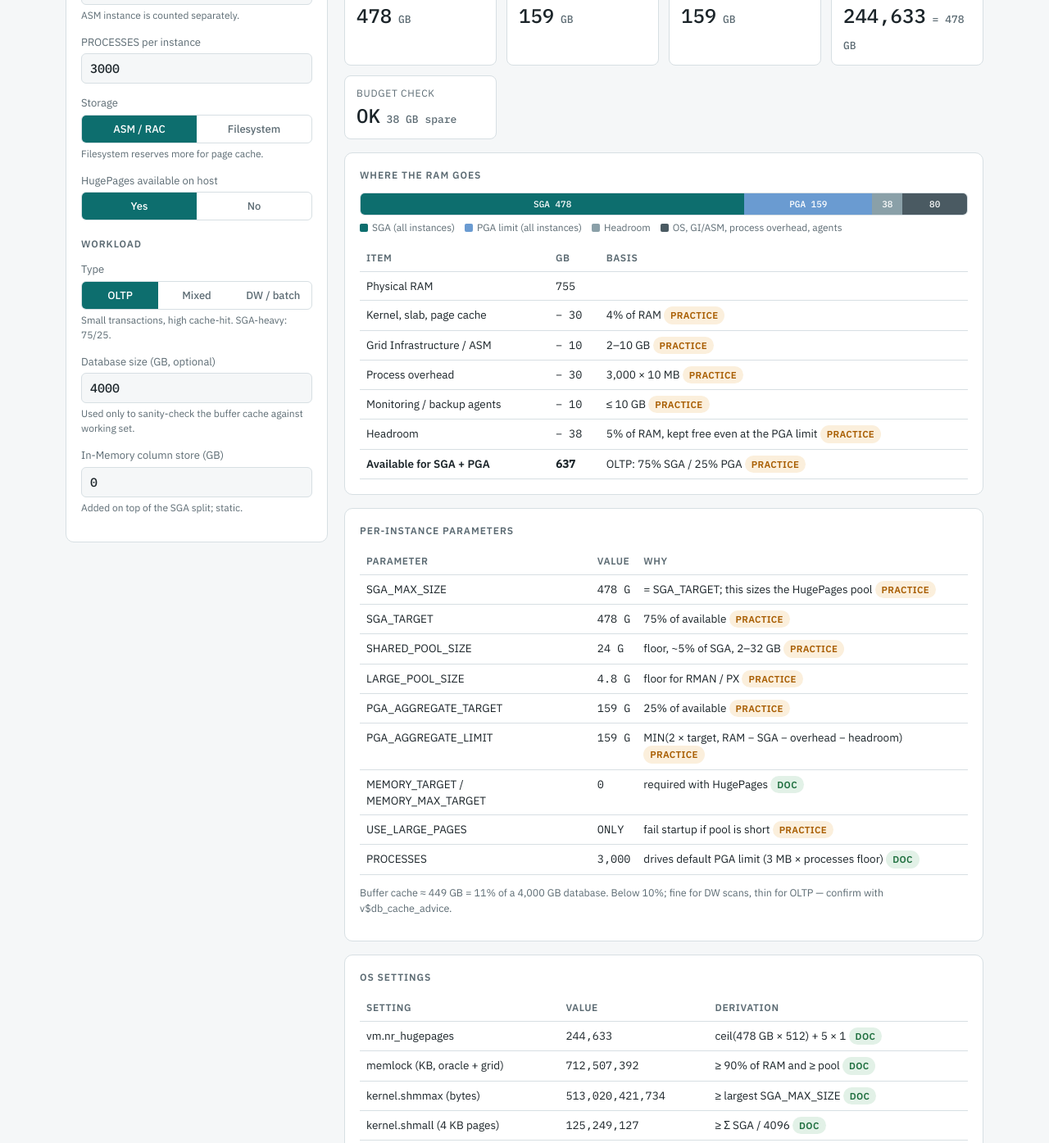
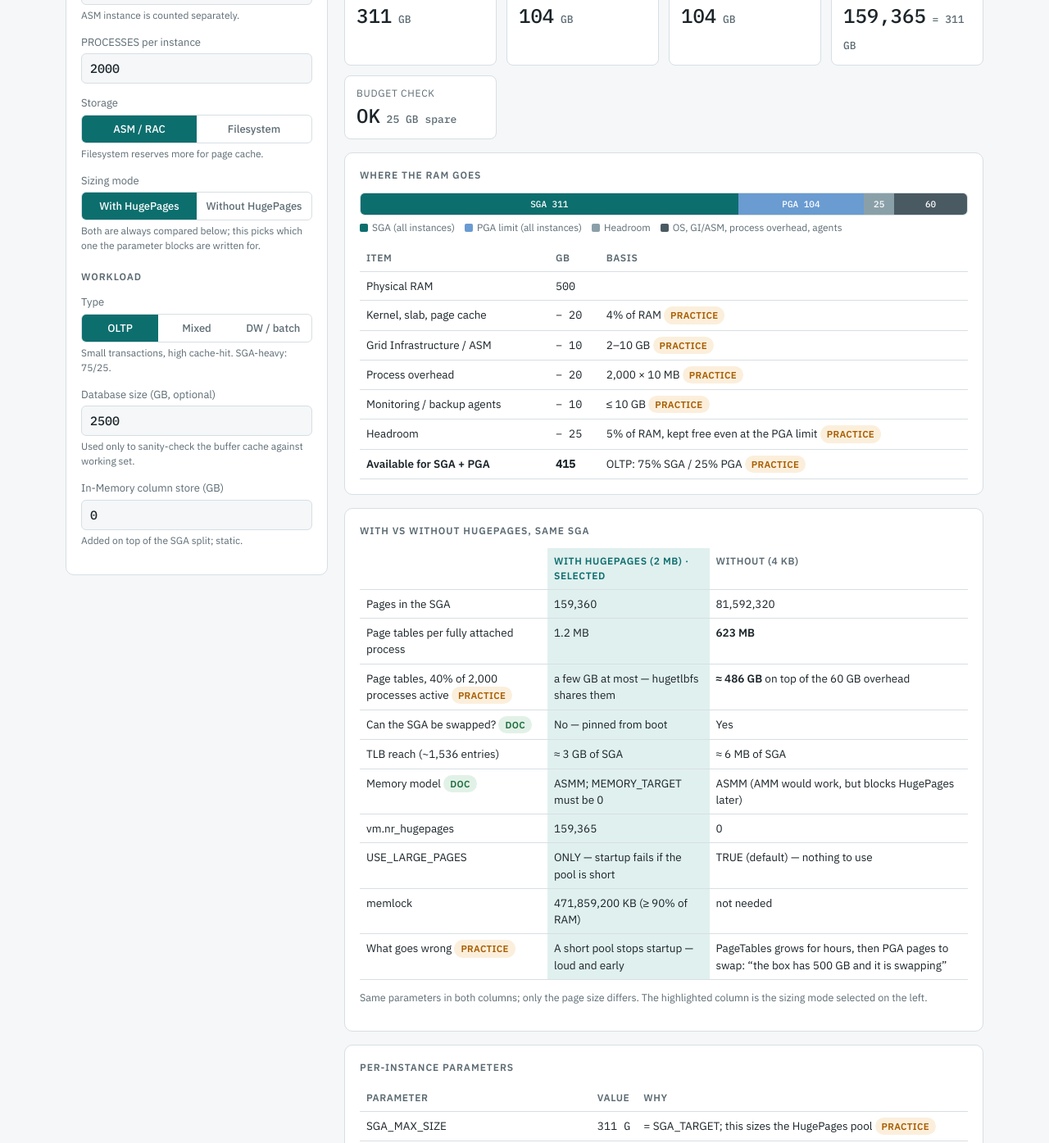
Before and after one commit to arasupathi/oracle-tools, a plain HTML site: page oracle-memory-sizer/index.html in a window 1280 px wide. Shown: the part 329-1724 px from the top of the page at 82% size. Drawn offline with Linux system fonts and the light colour scheme.

Commit message:
Memory Sizer: with-vs-without HugePages comparison, 500 GB default

```diff
--- a/oracle-memory-sizer/index.html
+++ b/oracle-memory-sizer/index.html
@@ -3,7 +3,7 @@
 <head>
 <meta charset="utf-8">
 <meta name="viewport" content="width=device-width, initial-scale=1">
-<meta name="description" content="Oracle Database memory sizing calculator: SGA/PGA split, PGA_AGGREGATE_LIMIT, HugePages count, kernel parameters, ASMM vs AMM verdict.">
+<meta name="description" content="Oracle Database memory sizing calculator: SGA/PGA split, PGA_AGGREGATE_LIMIT, HugePages count, kernel parameters, with-vs-without HugePages comparison, ASMM vs AMM verdict.">
 <title>Oracle Memory Sizer</title>
 <link rel="stylesheet" href="https://fonts.googleapis.com/css2?family=IBM+Plex+Sans:wght@400;500;600&family=IBM+Plex+Mono:wght@400;500&display=swap">
 <style>
@@ -57,6 +57,9 @@ table{width:100%;border-collapse:collapse;font-size:13.5px}
 th,td{text-align:left;padding:7px 8px;border-bottom:1px solid var(--line);vertical-align:top}
 th{color:var(--muted);font-weight:600;font-size:12px;text-transform:uppercase;letter-spacing:.05em}
 td.n{font-family:var(--mono);font-variant-numeric:tabular-nums;white-space:nowrap}
+#compare th.sel,#compare td.sel{background:var(--accent-soft)}
+#compare th.sel{color:var(--accent)}
+#compare td{min-width:150px}
 .tbl{overflow-x:auto}
 pre{background:var(--bg);border:1px solid var(--line);border-radius:8px;padding:12px;font:13px/1.5 var(--mono);overflow-x:auto;margin:0}
 .codehead{display:flex;justify-content:space-between;align-items:center;margin:0 0 6px}
@@ -79,20 +82,21 @@ button.copy{font:500 12px var(--sans);padding:5px 10px;border:1px solid var(--li
 <div class="grid">
 <div class="panel">
   <h2>Host</h2>
-  <div class="field"><label for="ram">Physical RAM (GB)</label><input id="ram" type="number" min="2" step="1" value="755"></div>
+  <div class="field"><label for="ram">Physical RAM (GB)</label><input id="ram" type="number" min="2" step="1" value="500"></div>
   <div class="field"><label for="inst">Database instances on this host</label><input id="inst" type="number" min="1" step="1" value="1"><div class="hint">ASM instance is counted separately.</div></div>
-  <div class="field"><label for="proc">PROCESSES per instance</label><input id="proc" type="number" min="50" step="50" value="3000"></div>
+  <div class="field"><label for="proc">PROCESSES per instance</label><input id="proc" type="number" min="50" step="50" value="2000"></div>
   <div class="field"><label>Storage</label>
     <div class="seg" id="stor"><button aria-pressed="true" data-v="asm">ASM / RAC</button><button aria-pressed="false" data-v="fs">Filesystem</button></div>
     <div class="hint">Filesystem reserves more for page cache.</div></div>
-  <div class="field"><label>HugePages available on host</label>
-    <div class="seg" id="hp"><button aria-pressed="true" data-v="yes">Yes</button><button aria-pressed="false" data-v="no">No</button></div></div>
+  <div class="field"><label>Sizing mode</label>
+    <div class="seg" id="hp"><button aria-pressed="true" data-v="yes">With HugePages</button><button aria-pressed="false" data-v="no">Without HugePages</button></div>
+    <div class="hint">Both are always compared below; this picks which one the parameter blocks are written for.</div></div>
 
   <h2 style="margin-top:20px">Workload</h2>
   <div class="field"><label>Type</label>
     <div class="seg" id="wl"><button aria-pressed="true" data-v="oltp">OLTP</button><button aria-pressed="false" data-v="mixed">Mixed</button><button aria-pressed="false" data-v="dw">DW / batch</button></div>
     <div class="hint" id="wlhint"></div></div>
-  <div class="field"><label for="dbsize">Database size (GB, optional)</label><input id="dbsize" type="number" min="0" step="10" value="4000"><div class="hint">Used only to sanity-check the buffer cache against working set.</div></div>
+  <div class="field"><label for="dbsize">Database size (GB, optional)</label><input id="dbsize" type="number" min="0" step="10" value="2500"><div class="hint">Used only to sanity-check the buffer cache against working set.</div></div>
   <div class="field"><label for="im">In-Memory column store (GB)</label><input id="im" type="number" min="0" step="1" value="0"><div class="hint">Added on top of the SGA split; static.</div></div>
 </div>
 
@@ -105,6 +109,12 @@ button.copy{font:500 12px var(--sans);padding:5px 10px;border:1px solid var(--li
     <div class="bar" id="bar"></div>
     <div class="legend"><span class="l-sga">SGA (all instances)</span><span class="l-pga">PGA limit (all instances)</span><span class="l-hd">Headroom</span><span class="l-ov">OS, GI/ASM, process overhead, agents</span></div>
     <div class="tbl" style="margin-top:12px"><table id="budget"></table></div>
+  </div>
+
+  <div class="panel">
+    <h2>With vs without HugePages, same SGA</h2>
+    <div class="tbl"><table id="compare"></table></div>
+    <p class="note">Same parameters in both columns; only the page size differs. The highlighted column is the sizing mode selected on the left.</p>
   </div>
 
   <div class="panel">
@@ -251,10 +261,28 @@ function calc(){
   if(dbsize>0){const bc=sgaInst-sp-lp-im; const pct=bc/dbsize*100;
     cn=`Buffer cache ≈ ${g(bc)} GB = ${g(pct)}% of a ${g(dbsize)} GB database. `+
        (pct>=100?'Whole database fits in cache; move memory to PGA or other instances if v$db_cache_advice shows no gain.':
-        pct>=15?'Within the 10–20% working-set rule of thumb for OLTP.':
-        pct>=5?'Below 10%; fine for DW scans, thin for OLTP — confirm with v$db_cache_advice.':
+        pct>=10?'Within the 10–20% working-set rule of thumb for OLTP.':
+        pct>=5?'Under 10%; fine for DW scans, thin for OLTP — confirm with v$db_cache_advice.':
         'Under 5% of DB size; expect physical reads to dominate unless the working set is small.');}
   $('cachenote').textContent=cn;
+
+  // ---- with vs without HugePages, same SGA ----
+  const pagesHP=Math.ceil(sgaInst*512), pages4k=Math.ceil(sgaInst*262144);
+  const pteHP_MB=pagesHP*8/1048576, pte4k_MB=pages4k*8/1048576;
+  const selW=hp?' class="sel"':'', selWO=hp?'':' class="sel"';
+  const crow=(k,a,b,tag)=>`<tr><td>${k}${tag?` <span class="flag ${tag==='DOC'?'good':'warn'}">${tag}</span>`:''}</td><td${selW}>${a}</td><td${selWO}>${b}</td></tr>`;
+  $('compare').innerHTML=
+    `<tr><th>${inst>1?'Per instance':''}</th><th${selW}>With HugePages (2 MB)${hp?' · selected':''}</th><th${selWO}>Without (4 KB)${hp?'':' · selected'}</th></tr>`+
+    crow('Pages in the SGA',num(pagesHP),num(pages4k))+
+    crow('Page tables per fully attached process',`${g(pteHP_MB,1)} MB`,`<b>${g(pte4k_MB)} MB</b>`)+
+    crow(`Page tables, ${Math.round(activeFrac*100)}% of ${num(proc*inst)} processes active`,'a few GB at most — hugetlbfs shares them',`<b>≈ ${g(ptTotal)} GB</b> on top of the ${g(overhead)} GB overhead`,'PRACTICE')+
+    crow('Can the SGA be swapped?','No — pinned from boot','Yes','DOC')+
+    crow('TLB reach (~1,536 entries)','≈ 3 GB of SGA','≈ 6 MB of SGA')+
+    crow('Memory model','ASMM; MEMORY_TARGET must be 0','ASMM (AMM would work, but blocks HugePages later)','DOC')+
+    crow('vm.nr_hugepages',num(hpPages),'0')+
+    crow('USE_LARGE_PAGES','ONLY — startup fails if the pool is short','TRUE (default) — nothing to use')+
+    crow('memlock',`${num(memlockKB)} KB (≥ 90% of RAM)`,'not needed')+
+    crow('What goes wrong','A short pool stops startup — loud and early','PageTables grows for hours, then PGA pages to swap: “the box has '+g(ram)+' GB and it is swapping”','PRACTICE');
 
   // ---- OS ----
   $('os').innerHTML=`<tr><th>Setting</th><th>Value</th><th>Derivation</th></tr>`+
```
